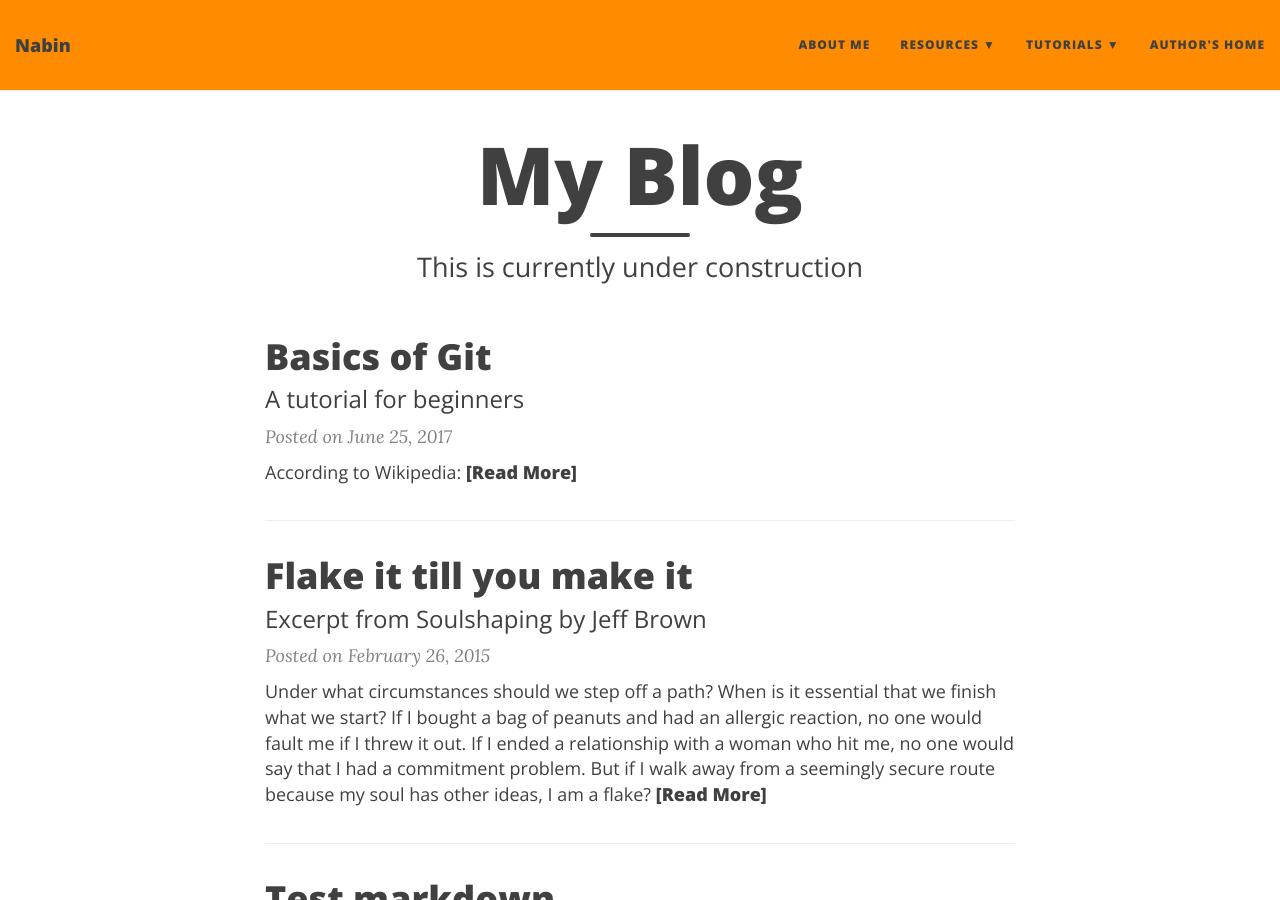
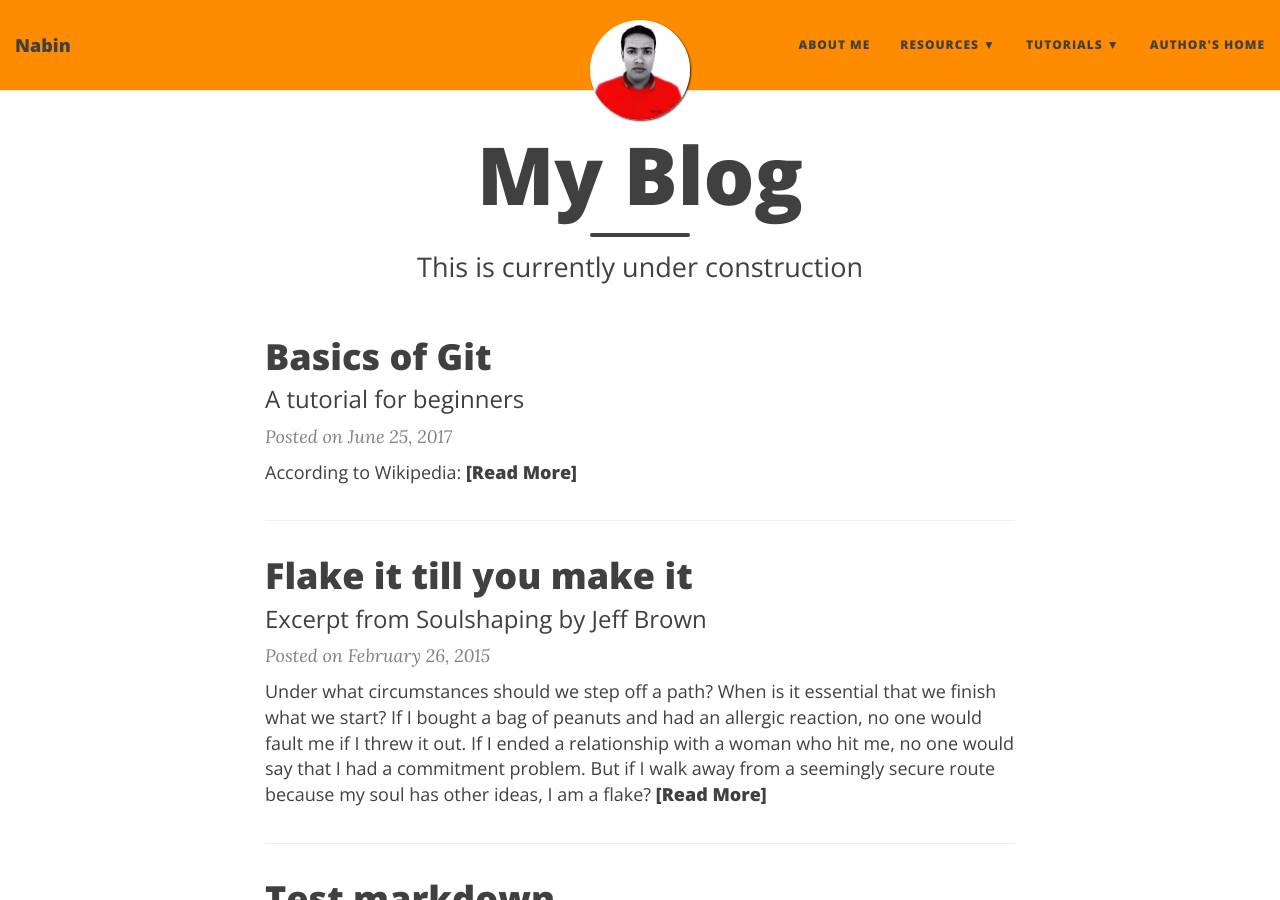
Before and after one commit to Nabinn/Nabinn.github.io, a Jekyll site: the page built from index.html, in a window 1280 px wide and 900 px high. Built offline with Jekyll 4.4.1, drawn with Linux system fonts in a browser that asks for light colours; nearby versions of some CDN libraries; the list of posts is cut into pages by our own code.

Commit message:
updated config

```diff
--- a/_config.yml
+++ b/_config.yml
@@ -138,7 +138,7 @@ defaults:
       path: "" # all files
     values:
       layout: "page"
-      show-avatar: false
+      show-avatar: true
 
 # Use tags pages (not recommended if you are deploying via GitHub pages, only set to true if deploying locally with ruby)
 link-tags: false
```
